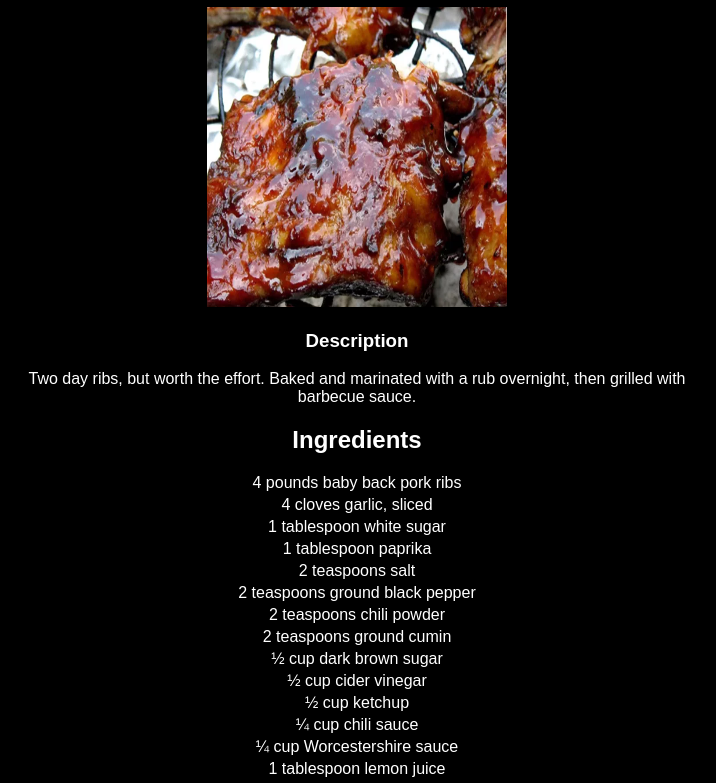
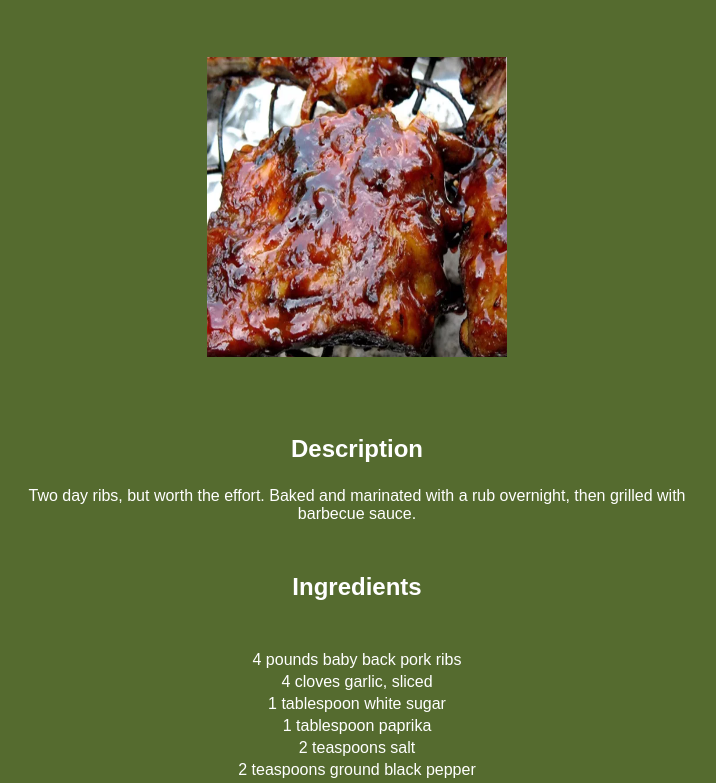
Before and after one commit to JacobDKnittle/odin-recipes, a plain HTML site: page recipes/bbq-ribs.html in a window 1280 px wide. Shown: the part 73-856 px from the top of the page, without its empty margins (283-999 px from the left). Drawn offline with Linux system fonts and the light colour scheme.

Commit message:
Add margin between sections

```diff
--- a/style.css
+++ b/style.css
@@ -1,6 +1,6 @@
 * {
     font-family: Arial, Helvetica, sans-serif;
-    background-color: black;
+    background-color: darkolivegreen;
     color: white;
 }
 
@@ -14,7 +14,25 @@ li {
     margin: 4px;
 }
 
+ul, ol {
+
+    padding: 0;
+    margin-top: 50px;
+    margin-bottom: 70px;
+}
+
 ul {
     list-style-type: none;
-    padding: 0;
 }
+
+img {
+    margin: 50px 0;
+}
+
+p {
+    margin-bottom: 50px;
+}
+
+h3 {
+    font-size: 24px;
+}
```
